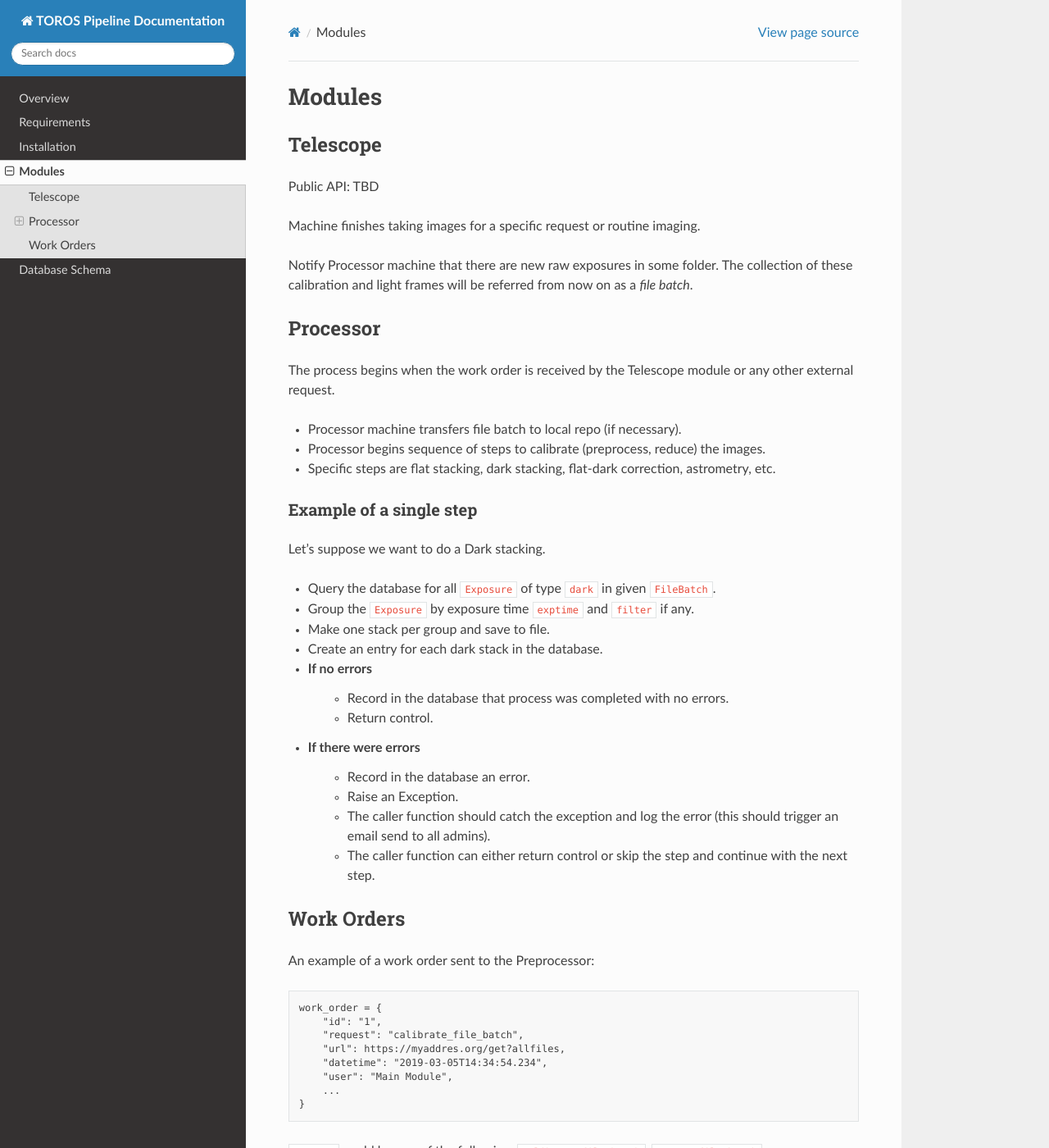
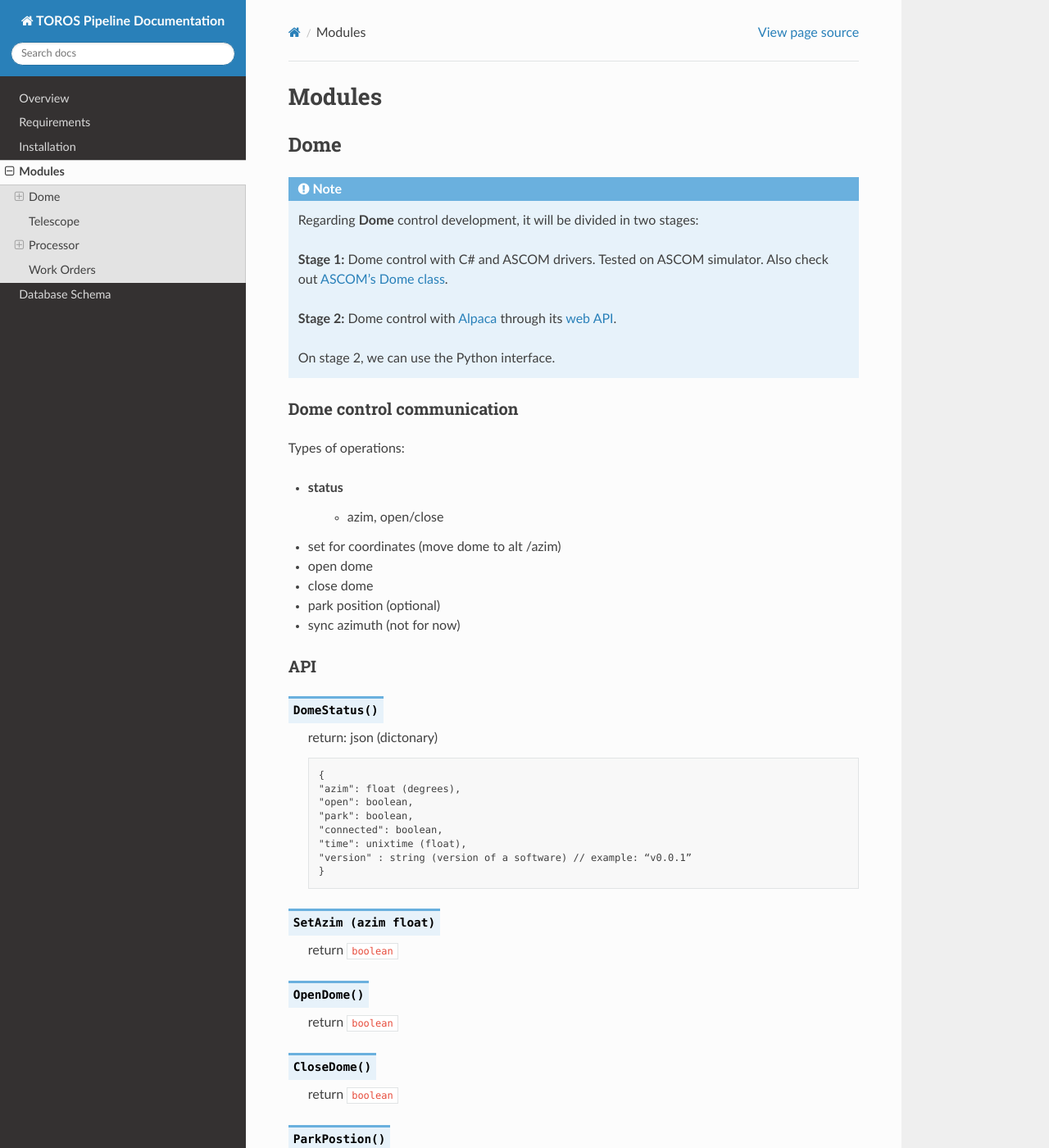
Before and after one commit to toros-astro/pipeline-docs, a Sphinx documentation site: the page built from source/modules.rst, in a window 1280 px wide and 1400 px high. Shown: the whole window at 82% size. Built offline with Sphinx 7.4.7 and the Read the Docs theme 2.0.0, drawn with Linux system fonts in a browser that asks for light colours.

Commit message:
Added doc for dome control

```diff
--- a/source/modules.rst
+++ b/source/modules.rst
@@ -2,6 +2,69 @@
 
 Modules
 =======
+
+Dome
+----
+
+.. note::
+
+  Regarding **Dome** control development, it will be divided in two stages:
+
+  **Stage 1:** Dome control with C# and ASCOM drivers. Tested on ASCOM simulator.
+  Also check out `ASCOM's Dome class <https://ascom-standards.org/Help/Developer/html/T_ASCOM_DriverAccess_Dome.htm>`_.
+
+  **Stage 2:** Dome control with `Alpaca <https://ascom-standards.org/Developer/Alpaca.htm>`_
+  through its `web API <https://ascom-standards.org/api/>`_.
+
+  On stage 2, we can use the Python interface.
+
+Dome control communication
+^^^^^^^^^^^^^^^^^^^^^^^^^^
+
+Types of operations:
+
+- status
+    - azim, open/close
+- set for coordinates (move dome to alt /azim)
+- open dome
+- close dome
+- park position (optional)
+- sync azimuth (not for now)
+
+API
+^^^
+
+.. c:function:: DomeStatus()
+
+    return: json (dictonary)
+
+    .. code-block::
+
+      {
+      "azim": float (degrees),
+      "open": boolean,
+      "park": boolean,
+      "connected": boolean,
+      "time": unixtime (float),
+      "version" : string (version of a software) // example: “v0.0.1”
+      }
+
+.. c:function:: SetAzim (azim float)
+
+    return ``boolean``
+
+.. c:function:: OpenDome()
+
+    return ``boolean``
+
+.. c:function:: CloseDome()
+
+    return ``boolean``
+
+.. c:function:: ParkPostion()
+
+    return ``boolean``
+
 
 Telescope
 ---------
@@ -12,6 +75,7 @@ Machine finishes taking images for a specific request or routine imaging.
 
 Notify Processor machine that there are new raw exposures in some folder.
 The collection of these calibration and light frames will be referred from now on as a *file batch*.
+
 
 Processor
 ---------
```
